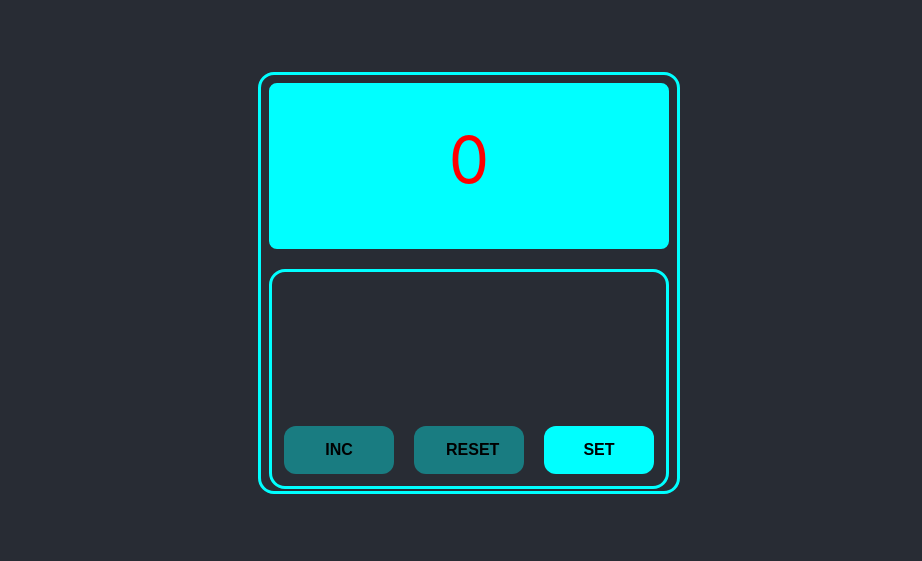
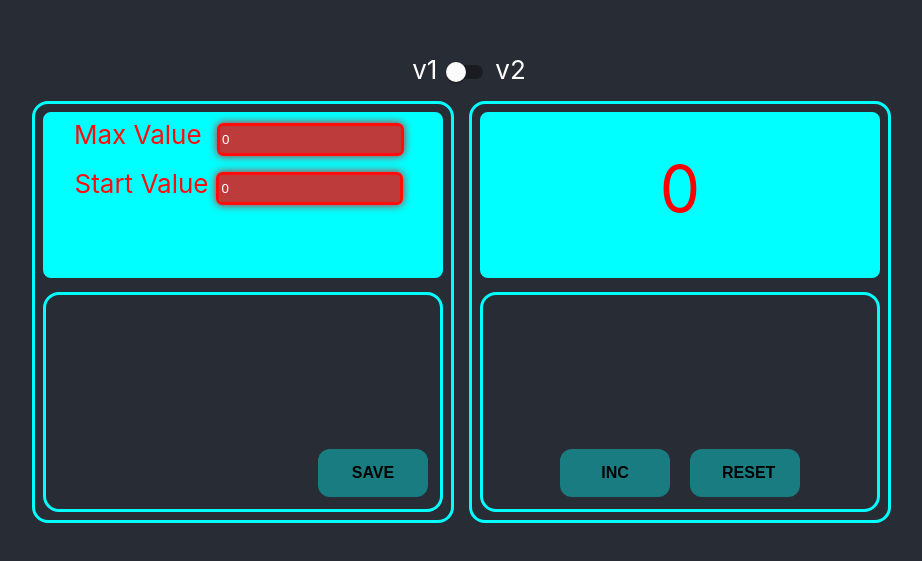
Before and after one commit to Defreezz/Defreezz, a React (Create React App) app: page / in a window 1280 px wide. Shown: the part 117-678 px from the top of the page, without its empty margins (171-1093 px from the left). Built offline with nearby package versions, Linux system fonts and the light colour scheme.

Commit message:
added 2 versions of the counter

```diff
--- a/package.json
+++ b/package.json
@@ -4,6 +4,8 @@
   "private": true,
   "homepage": "https://defreezz.github.io/counter",
   "dependencies": {
+    "@material-ui/core": "^4.12.3",
+    "@material-ui/icons": "^4.11.2",
     "@testing-library/jest-dom": "^5.11.4",
     "@testing-library/react": "^11.1.0",
     "@testing-library/user-event": "^12.1.10",
--- a/src/App.css
+++ b/src/App.css
@@ -12,6 +12,7 @@
 
 }
 
+
 .wrapper {
     width: 400px;
     height: 400px;
@@ -20,6 +21,17 @@
     padding: 8px;
     background-color: #282c34;
     position:relative;
+    margin-right:15px;
+}
+.v1{
+    display: flex;
+    flex-direction: row;
+}
+.switch{
+    display: flex;
+    justify-content:left;
+    padding: 10px;
+
 }
 
 .display {
@@ -66,6 +78,20 @@
     color: black;
     background-color: rgba(0, 255, 255, 0.38);
 }
+.butt:active {
+    border: none;
+    border-radius: 12px;
+    padding: 15px 32px;
+    width: 110px;
+    text-align: center;
+    text-decoration: none;
+    display: inline-block;
+    font-size: 16px;
+    margin: 10px;
+    background-color: #2ca2a2;
+    font-family: Saira Extra Condensed, sans-serif;
+    font-weight: 700;
+}
 
 .buttContainer {
     height: 210px;
@@ -77,7 +103,7 @@
     justify-content: center;
     align-items: flex-end;
     position: absolute;
-    bottom: 2px;
+    bottom: 8px;
 }
 .buttContainerSet{
     height: 210px;
@@ -89,7 +115,7 @@
     justify-content: flex-end;
     align-items: flex-end;
     position: absolute;
-    bottom: 2px;
+    bottom: 8px;
 }
 
 .inputSet{
--- a/src/App.tsx
+++ b/src/App.tsx
@@ -1,100 +1,68 @@
-import React, {ChangeEvent, useEffect, useState} from 'react';
+import React, { useEffect, useState} from 'react';
 import './App.css';
-import {Display} from "./Tablo/Display";
-import {Button} from "./Buttons/Button/Button";
+import {CounterV2} from "./Counter_v2";
+import {Switch} from "@material-ui/core";
+import {CounterV1} from "./Counter_v1";
+
+
+function App() {
+//логика отображения версиии счетчика
+    const [changeVersion, setChangeVersion] = useState<boolean>(false)
+
+//localstorage
+    const setLocalStorage = (version:boolean) => {
+        localStorage.setItem("VersionCounter", JSON.stringify(version))    }
+
+    const getLocalStorageHandler = () => {
+        let version = localStorage.getItem("VersionCounter")
+        setChangeVersion(version && JSON.parse(version))
+
+    }
+
+    useEffect(() => {
+        getLocalStorageHandler()
+        //setLocalStorage()
+    }, [])
+    useEffect(() => {
+        setLocalStorage(changeVersion)
+    }, [changeVersion])
 
 
 
-function App () {
-    //BLL
+//UI
 
-    const [counter, setCounter] = useState<number>(0)
-    const inc = () => {if (counter < maxValue) {setCounter(counter + 1) }}
-    const reset = () => {setCounter(startValue)}
+    return (
+        changeVersion
+            ? <div className="App">
+                <div className={"switch"}>
+                <span>
+                    v1
+                    <Switch
+                        checked={changeVersion}
+                        onChange={() => { setChangeVersion(!changeVersion);setLocalStorage(changeVersion)}}
+                    />
+                    v2
+                </span>
+                </div>
+                <CounterV2/>
+            </div>
+            : <div className="App">
+                <div className={"switch"}>
+                   <span>
+                    v1
+                    <Switch
+                        checked={changeVersion}
+                        onChange={() => {setChangeVersion(!changeVersion);setLocalStorage(changeVersion)}}
+                    />
+                    v2
+                </span>
 
 
-    const  [startValue,setStartValue] = useState<number>(0)
-
-
-    const [maxValue, setMaxValue] = useState<number>(0)
-    const maxValueHandler = (e:ChangeEvent<HTMLInputElement>) => {setMaxValue(Number(e.currentTarget.value))}
-
-
-    //  локалстораж
-    const setLocalStorage = () => {
-        localStorage.setItem("MaxValue",JSON.stringify(maxValue))
-        localStorage.setItem("StartValue",JSON.stringify(startValue))
-    }
-    useEffect(() => {getLocalStorageHandler()},[])
-
-
-    const getLocalStorageHandler = () => {
-        let max = localStorage.getItem("MaxValue")
-        let min = localStorage.getItem("StartValue")
-        setMaxValue(max && JSON.parse(max))
-        setStartValue(min && JSON.parse(min))
-        setCounter(min && JSON.parse(min))
-        max ===null && setCounter(0)
-        max===null &&setStartValue(0)
-        max===null &&setMaxValue(0)
-    }
-
-
-    // стейт отображения настроек счетчика
-    const [mode, setMode] = useState<boolean>(true)
-    const saveSettings = () => {
-        setMode(!mode)
-        setLocalStorage()
-        setCounter(startValue)
-    }
-//логика ошибки
-
-
-    //UI
-    return (
-        mode
-            ? <div className="App">
-                <div className={"wrapper"}>
-                    <Display value={counter} maxValue={maxValue} startValue={startValue}/>
-                    <span className={"buttContainer"}>
-                    <Button name={"INC"} callback={inc} disabled={counter >= maxValue}/>
-                    <Button name={"RESET"} callback={reset} disabled={counter === startValue}/>
-                    <Button name={"SET"} callback={() => {setMode(!mode)}}/>
-                </span>
                 </div>
-            </div>
-            : <div className="App">
-                <div className={"wrapper"}>
-                    <div className={"display"}>
-
-                        <span className={maxValue<=startValue?"spanError":""}>Max Value </span>
-                        <input
-                            value={maxValue}
-                            className={maxValue<=startValue?"inputSetError":"inputSet"}
-                            type={"number"}
-                            onChange={maxValueHandler}
-                        />
-                        <br/>
-                        <span className={maxValue<=startValue?"spanError":""}>Start Value</span>
-                        <input
-                            value={startValue}
-                            className={maxValue<=startValue || startValue < 0?"inputSetError":"inputSet"}
-                            type={"number"}
-                            onChange={(e)=>{setStartValue(Number(e.currentTarget.value)); setCounter(Number(e.currentTarget.value))}}
-                        />
-                    </div>
-
-                    <span className={"buttContainerSet"}>
-                    <Button
-                        disabled={startValue >= maxValue || startValue < 0}
-                        name={"SAVE"}
-                        callback={saveSettings}
-
-                    />
-                </span>
-                </div>
+                <CounterV1/>
             </div>
     )
+
 
 }
 
--- /dev/null
+++ b/src/Counter_v1.tsx
@@ -0,0 +1,106 @@
+import React, {ChangeEvent, useEffect, useState} from "react";
+import {Display} from "./Tablo/Display";
+import {Button} from "./Buttons/Button/Button";
+
+export function CounterV1() {
+    //BLL
+
+    const [counter, setCounter] = useState<number>(0)
+    const inc = () => {
+        if (counter < maxValue) {
+            setCounter(counter + 1)
+        }
+    }
+    const reset = () => {
+        setCounter(startValue)
+    }
+
+
+    const [startValue, setStartValue] = useState<number>(0)
+
+
+    const [maxValue, setMaxValue] = useState<number>(0)
+    const maxValueHandler = (e: ChangeEvent<HTMLInputElement>) => {
+        setMaxValue(Number(e.currentTarget.value))
+    }
+
+
+    //  localstorage
+    const setLocalStorage = () => {
+        localStorage.setItem("MaxValue", JSON.stringify(maxValue))
+        localStorage.setItem("StartValue", JSON.stringify(startValue))
+    }
+    useEffect(() => {
+        getLocalStorageHandler()
+    }, [])
+
+
+    const getLocalStorageHandler = () => {
+        let max = localStorage.getItem("MaxValue")
+        let min = localStorage.getItem("StartValue")
+        setMaxValue(max && JSON.parse(max))
+        setStartValue(min && JSON.parse(min))
+        setCounter(min && JSON.parse(min))
+        max === null && setCounter(0)
+        max === null && setStartValue(0)
+        max === null && setMaxValue(0)
+    }
+
+    const saveSettings = () => {
+        setLocalStorage()
+        setCounter(startValue)
+    }
+//логика ошибки
+
+
+    //UI
+    return (
+        <div className={"v1"}>
+
+            <div className={"wrapper"}>
+                <div className={"display"}>
+
+                    <span className={maxValue <= startValue ? "spanError" : ""}>Max Value </span>
+                    <input
+                        value={maxValue}
+                        className={maxValue <= startValue ? "inputSetError" : "inputSet"}
+                        type={"number"}
+                        onChange={maxValueHandler}
+                    />
+                    <br/>
+                    <span className={maxValue <= startValue ? "spanError" : ""}>Start Value</span>
+                    <input
+                        value={startValue}
+                        className={maxValue <= startValue || startValue < 0 ? "inputSetError" : "inputSet"}
+                        type={"number"}
+                        onChange={(e) => {
+                            setStartValue(Number(e.currentTarget.value));
+                            setCounter(Number(e.currentTarget.value))
+                        }}
+                    />
+                </div>
+
+                <span className={"buttContainerSet"}>
+                    <Button
+                        disabled={startValue >= maxValue || startValue < 0}
+                        name={"SAVE"}
+                        callback={saveSettings}
+
+                    />
+                </span>
+            </div>
+            <div>
+                <div className={"wrapper"}>
+                    <Display value={counter} maxValue={maxValue} startValue={startValue}/>
+                    <span className={"buttContainer"}>
+                    <Button name={"INC"} callback={inc} disabled={counter >= maxValue}/>
+                    <Button name={"RESET"} callback={reset} disabled={counter === startValue}/>
+                </span>
+                </div>
+            </div>
+
+        </div>
+
+    )
+
+}
--- /dev/null
+++ b/src/Counter_v2.tsx
@@ -0,0 +1,96 @@
+import React, {ChangeEvent, useEffect, useState} from "react";
+import {Display} from "./Tablo/Display";
+import {Button} from "./Buttons/Button/Button";
+
+export function CounterV2 () {
+    //BLL
+
+    const [counter, setCounter] = useState<number>(0)
+    const inc = () => {if (counter < maxValue) {setCounter(counter + 1) }}
+    const reset = () => {setCounter(startValue)}
+
+
+    const  [startValue,setStartValue] = useState<number>(0)
+
+
+    const [maxValue, setMaxValue] = useState<number>(0)
+    const maxValueHandler = (e:ChangeEvent<HTMLInputElement>) => {setMaxValue(Number(e.currentTarget.value))}
+
+
+    //  локалстораж
+    const setLocalStorage = () => {
+        localStorage.setItem("MaxValue",JSON.stringify(maxValue))
+        localStorage.setItem("StartValue",JSON.stringify(startValue))
+    }
+    useEffect(() => {getLocalStorageHandler()},[])
+
+
+    const getLocalStorageHandler = () => {
+        let max = localStorage.getItem("MaxValue")
+        let min = localStorage.getItem("StartValue")
+        setMaxValue(max && JSON.parse(max))
+        setStartValue(min && JSON.parse(min))
+        setCounter(min && JSON.parse(min))
+        max === null && setCounter(0)
+        max === null && setStartValue(0)
+        max === null && setMaxValue(0)
+    }
+
+
+    // стейт отображения настроек счетчика
+    const [mode, setMode] = useState<boolean>(true)
+    const saveSettings = () => {
+        setMode(!mode)
+        setLocalStorage()
+        setCounter(startValue)
+    }
+//логика ошибки
+
+
+    //UI
+    return (
+        mode
+            ? <div >
+                <div className={"wrapper"}>
+                    <Display value={counter} maxValue={maxValue} startValue={startValue}/>
+                    <span className={"buttContainer"}>
+                    <Button name={"INC"} callback={inc} disabled={counter >= maxValue}/>
+                    <Button name={"RESET"} callback={reset} disabled={counter === startValue}/>
+                    <Button name={"SET"} callback={() => {setMode(!mode)}}/>
+                </span>
+                </div>
+            </div>
+            :
+                <div className={"wrapper"}>
+                    <div className={"display"}>
+
+                        <span className={maxValue<=startValue?"spanError":""}>Max Value </span>
+                        <input
+                            value={maxValue}
+                            className={maxValue<=startValue?"inputSetError":"inputSet"}
+                            type={"number"}
+                            onChange={maxValueHandler}
+                        />
+                        <br/>
+                        <span className={maxValue<=startValue?"spanError":""}>Start Value</span>
+                        <input
+                            value={startValue}
+                            className={maxValue<=startValue || startValue < 0?"inputSetError":"inputSet"}
+                            type={"number"}
+                            onChange={(e)=>{setStartValue(Number(e.currentTarget.value)); setCounter(Number(e.currentTarget.value))}}
+                        />
+                    </div>
+
+                    <span className={"buttContainerSet"}>
+                    <Button
+                        disabled={startValue >= maxValue || startValue < 0}
+                        name={"SAVE"}
+                        callback={saveSettings}
+
+                    />
+                </span>
+                </div>
+
+    )
+
+}
```
Also changed, not shown: 1 other file (tests, documents, lock files or other folders).
